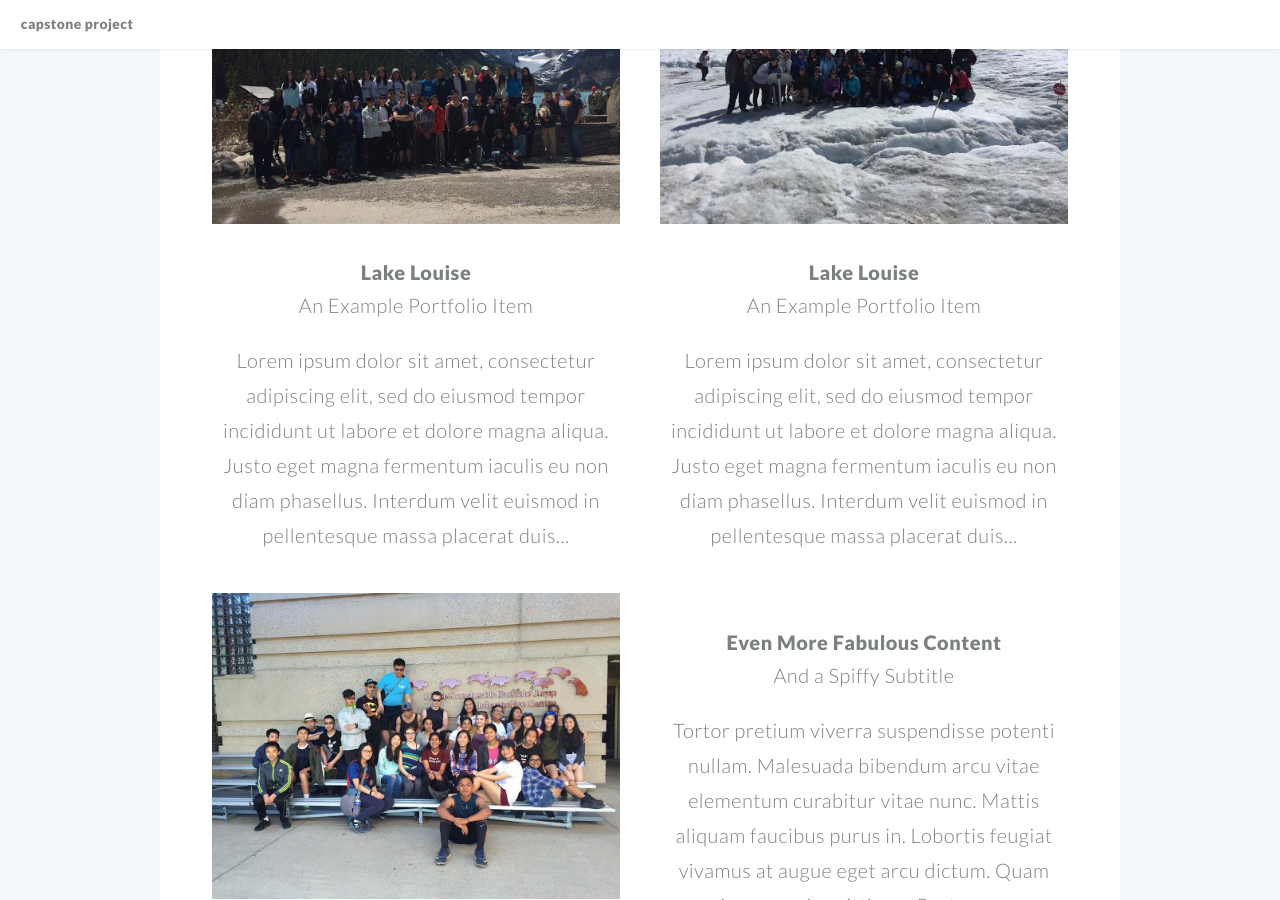
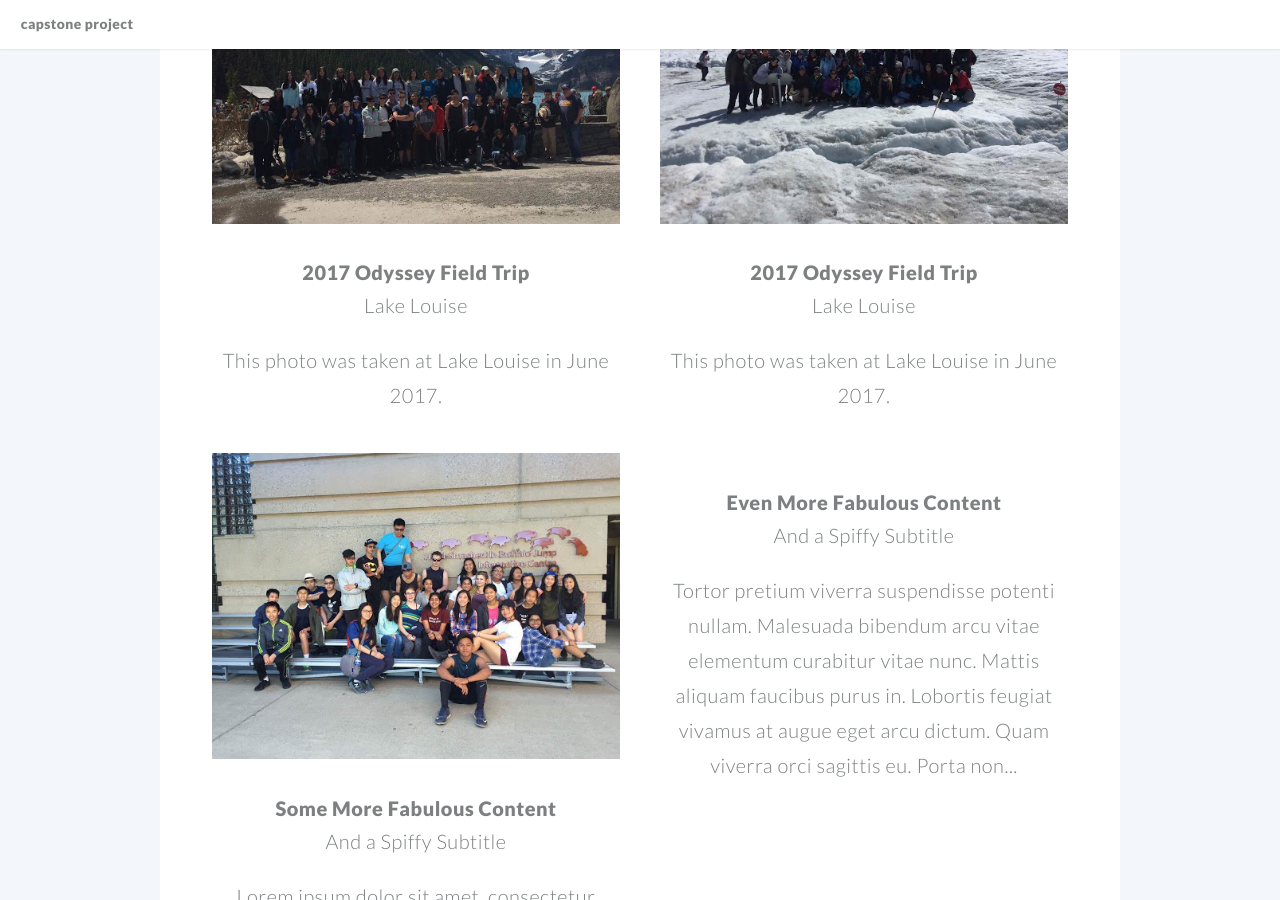
Before and after one commit to wqyzeng/wqyzeng.github.io, a Jekyll site: the page built from index.md, in a window 1280 px wide and 900 px high, scrolled down 1785 px. Built offline with Jekyll 4.4.1, drawn with Linux system fonts in a browser that asks for light colours.

Commit message:
Update example.html

```diff
--- a/_includes/example.html
+++ b/_includes/example.html
@@ -1,3 +1,3 @@
-<h1><a href="#">Lake Louise</a></h1>
-<h2>An Example Portfolio Item<h2>
-<p>Lorem ipsum dolor sit amet, consectetur adipiscing elit, sed do eiusmod tempor incididunt ut labore et dolore magna aliqua. Justo eget magna fermentum iaculis eu non diam phasellus. Interdum velit euismod in pellentesque massa placerat duis...</p>
+<h1><a href="#">2017 Odyssey Field Trip</a></h1>
+<h2>Lake Louise<h2>
+<p>This photo was taken at Lake Louise in June 2017.</p>
```
